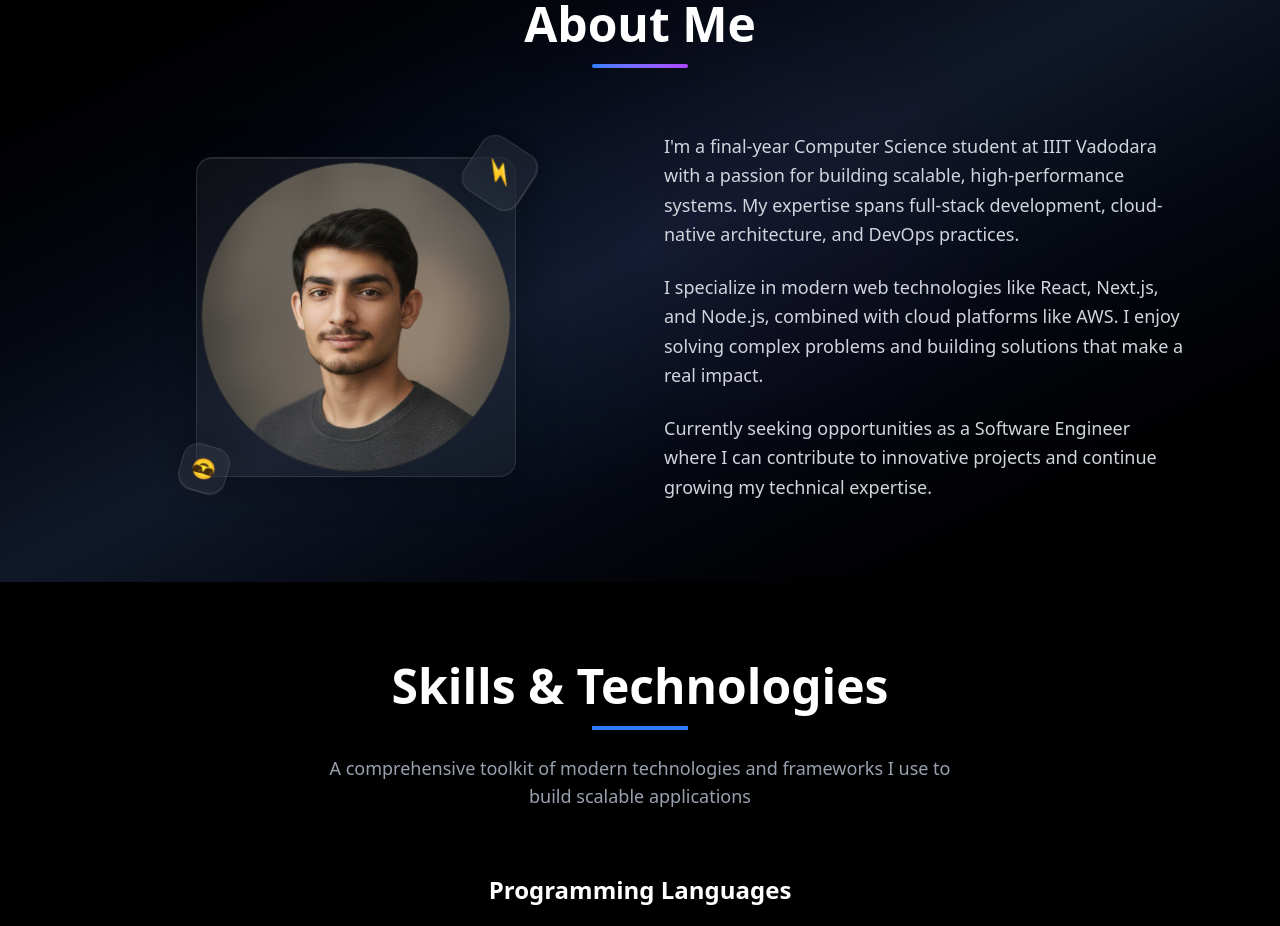
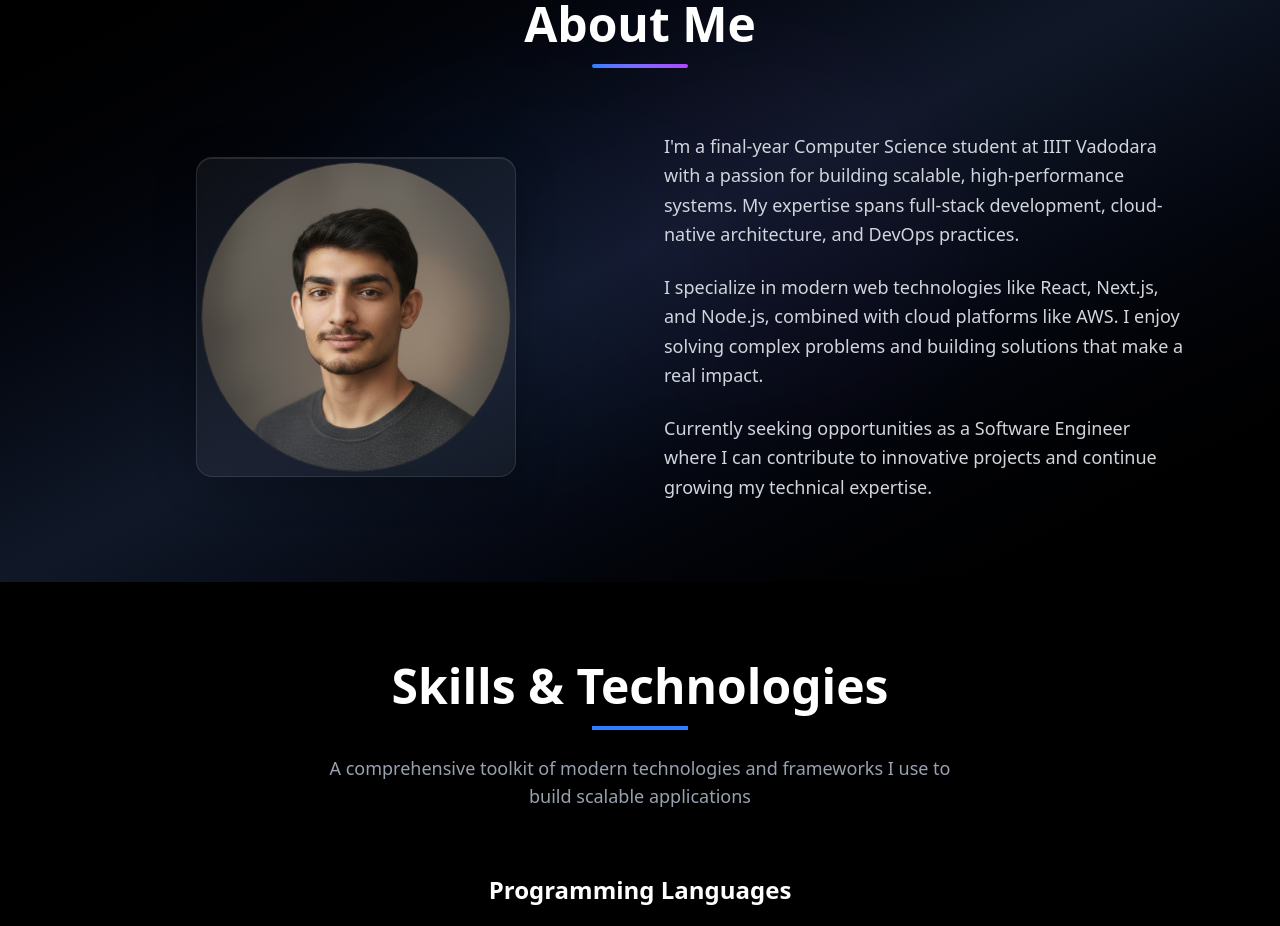
Before and after one commit to kirtanparikh/kirtan-portfolio, a Next.js app: page / in a window 1280 px wide. Shown: the part 880-1806 px from the top of the page. Built offline with nearby package versions, Linux system fonts and the light colour scheme.

Commit message:
Remove floating elements from AboutSection component as per request

```diff
--- a/src/components/sections/AboutSection.tsx
+++ b/src/components/sections/AboutSection.tsx
@@ -54,21 +54,7 @@ export default function AboutSection() {
                   />
                 </div>
               </div>
-              {/* Floating elements */}
-              <motion.div
-                animate={{ rotate: 360 }}
-                transition={{ duration: 20, repeat: Infinity, ease: "linear" }}
-                className="absolute -top-4 -right-4 w-16 h-16 glass-card flex items-center justify-center"
-              >
-                <div className="text-2xl">⚡</div>
-              </motion.div>
-              <motion.div
-                animate={{ rotate: -360 }}
-                transition={{ duration: 15, repeat: Infinity, ease: "linear" }}
-                className="absolute -bottom-4 -left-4 w-12 h-12 glass-card flex items-center justify-center"
-              >
-                <div className="text-xl">😎</div>
-              </motion.div>
+              {/* Floating elements removed per request */}
             </div>
           </motion.div>
 
```
